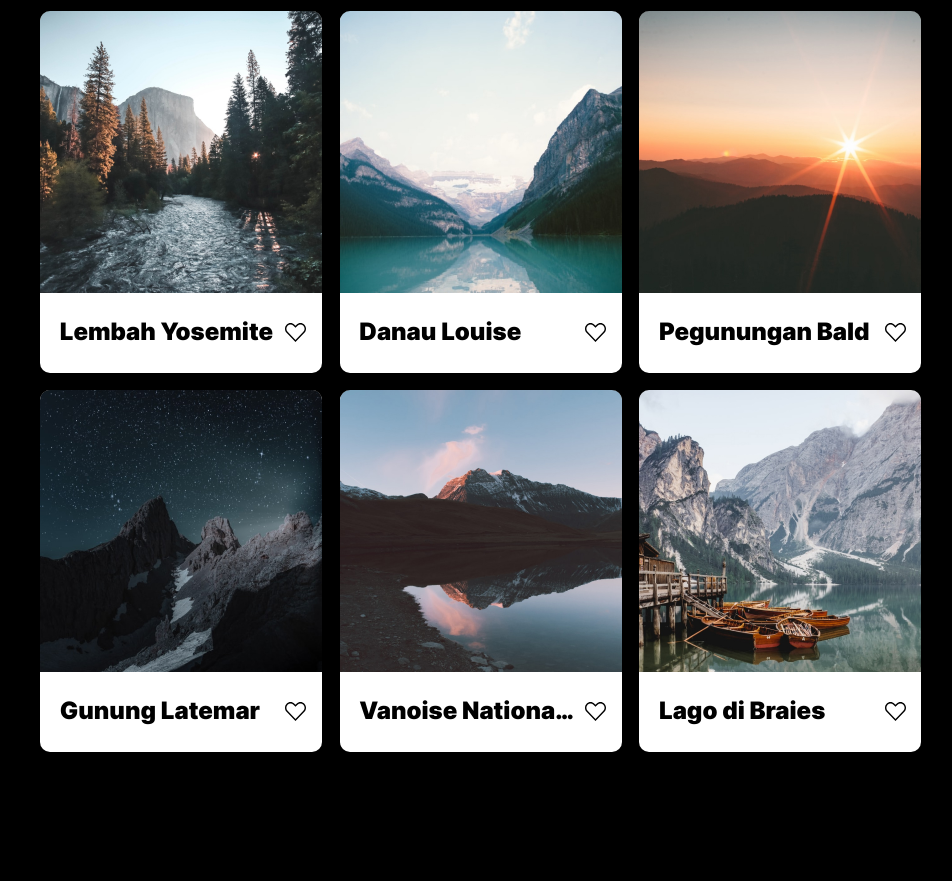
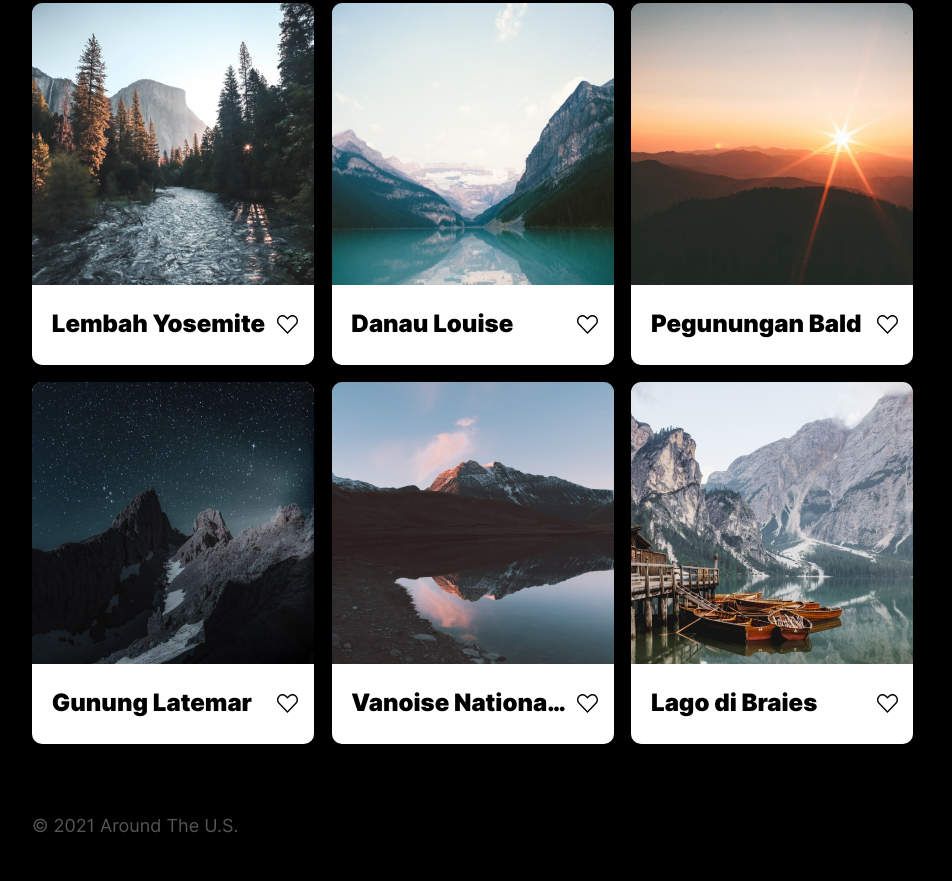
Before and after one commit to Munandz/web_project_4_id, a plain HTML site: page index.html in a window 1280 px wide. Shown: the part 299-1180 px from the top of the page, without its empty margins (168-1120 px from the left). Before the commit the page ends 1051 px from the top, so only its background shows below. Drawn offline with Linux system fonts and the light colour scheme.

Commit message:
Penambahan footer

```diff
--- a/index.html
+++ b/index.html
@@ -90,5 +90,10 @@
             </div>
         </div>
     </section>
+    <footer class="footer">
+        <div class="footer__container">
+            <p class="footer__paragraph">© 2021 Around The U.S.</p>
+        </div>
+    </footer>
 </body>
 </html>
--- a/pages/index.css
+++ b/pages/index.css
@@ -10,6 +10,7 @@
     -ms-text-size-adjust: 100%;
     -moz-text-size-adjust: 100%;
     text-rendering: optimizeLegibility;
+    margin: 0;
 }
 
 /* Header */
@@ -118,7 +119,7 @@
 .cards {
     display: flex;
     justify-content: center;
-    margin: 4% 0 0 0;
+    margin: 4% 0 7% 0;
 }
 
 .cards__container {
@@ -203,3 +204,20 @@
     color: black;
     grid-area: heart;
 }
+
+/* Footer */
+.footer {
+    display: flex;
+    justify-content: center;
+}
+
+.footer__container {width: 880px;}
+
+.footer__paragraph {
+    font-style: normal;
+    font-weight: 400;
+    font-size: 112.5%;
+    line-height: 1.2;
+    color: #545454;
+    margin: 0 0 5% 0;
+}
```
